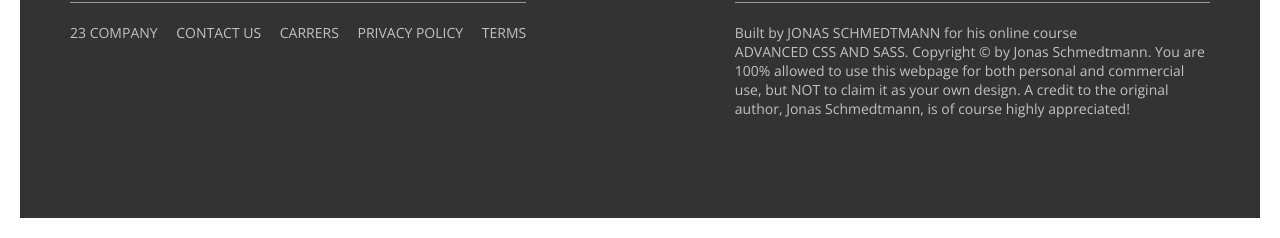
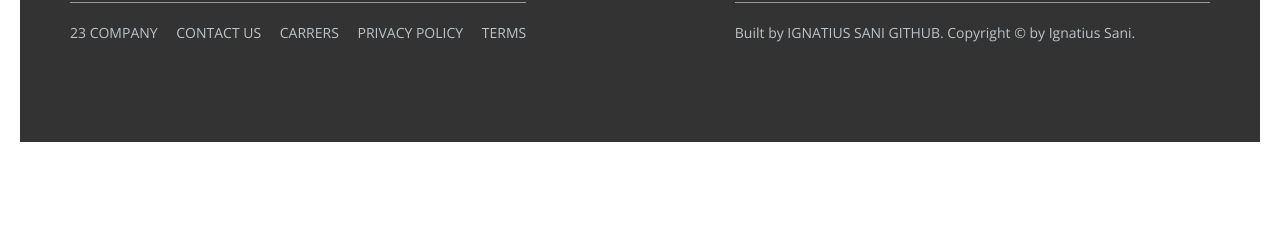
Before and after one commit to ignatius22/cheers_beers, a website: page index.html in a window 1280 px wide. Shown: the part 5333-5571 px from the top of the page. After the commit the page ends 5495 px from the top, so only its background shows below. Drawn offline with nearby package versions, Linux system fonts and the light colour scheme.

Commit message:
modify footer links

```diff
--- a/index.html
+++ b/index.html
@@ -414,13 +414,9 @@
         </div>
         <div class="col-1-of-2">
           <p class="footer__copyright">
-            Built by <a href="#" class="footer__link">Jonas Schmedtmann</a> for
-            his online course
-            <a href="#" class="footer__link">Advanced CSS and Sass</a>.
-            Copyright &copy; by Jonas Schmedtmann. You are 100% allowed to use
-            this webpage for both personal and commercial use, but NOT to claim
-            it as your own design. A credit to the original author, Jonas
-            Schmedtmann, is of course highly appreciated!
+            Built by <a href="#" class="footer__link">Ignatius Sani</a>
+            <a href="https://github.com/ignatius22" class="footer__link">Github</a>.
+            Copyright &copy; by Ignatius Sani.
           </p>
         </div>
       </div>
--- a/package.json
+++ b/package.json
@@ -1,5 +1,5 @@
 {
-  "name": "jsmast",
+  "name": "cheers-and-beers",
   "version": "1.0.0",
   "description": "",
   "main": "app.js",
```
